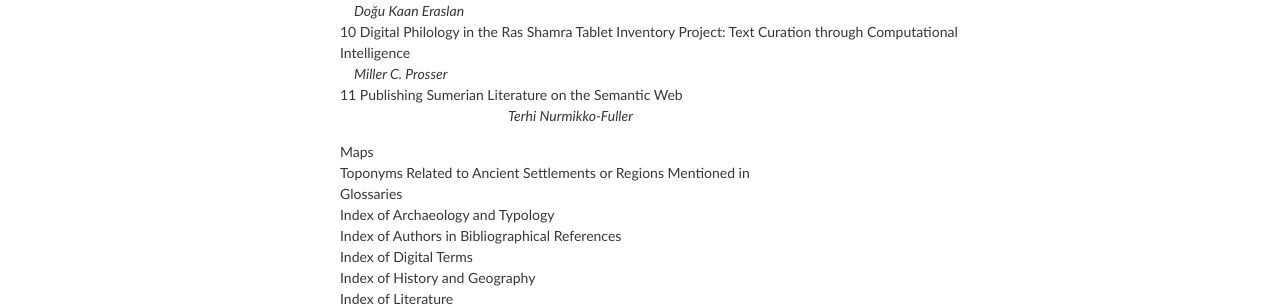
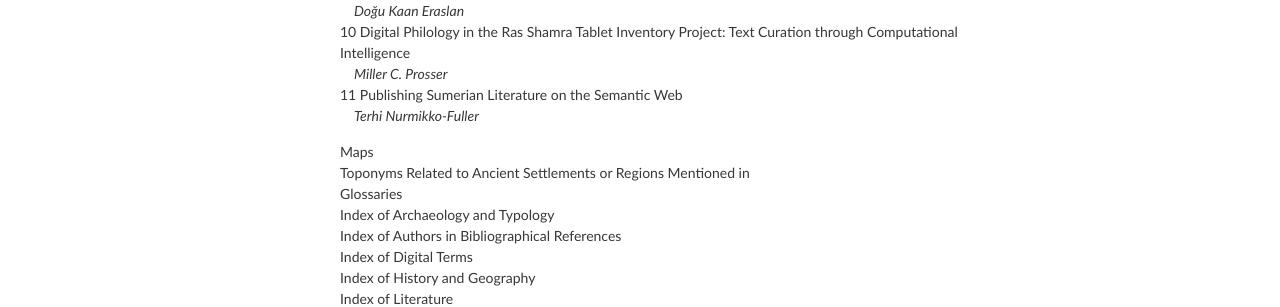
Before and after one commit to vbigot-juloux/ane-research-humanities, a Jekyll site: the page built from docs/CyberResearch-vol1.md, in a window 1280 px wide. Shown: the part 1710-2017 px from the top of the page. Built offline with Jekyll 4.4.1, drawn with Linux system fonts in a browser that asks for light colours; the repository's description, which GitHub fills in, is left out.

Commit message:
Update CyberResearch-vol1.md

```diff
--- a/docs/CyberResearch-vol1.md
+++ b/docs/CyberResearch-vol1.md
@@ -84,7 +84,7 @@ _by (surnames) alphabetic order_<br />
 <li>10 Digital Philology in the Ras Shamra Tablet Inventory Project: Text Curation through Computational Intelligence<br />
   <span style="padding-left: 1em"><em>Miller C. Prosser</em></span></li>
 <li>11 Publishing Sumerian Literature on the Semantic Web<br />
-  <span style="padding-left:12em"><em>Terhi Nurmikko-Fuller</em></span></li>
+  <span style="padding-left:1em"><em>Terhi Nurmikko-Fuller</em></span></li>
 </ul>
 
 <ul style="list-style-type: none;">
```
